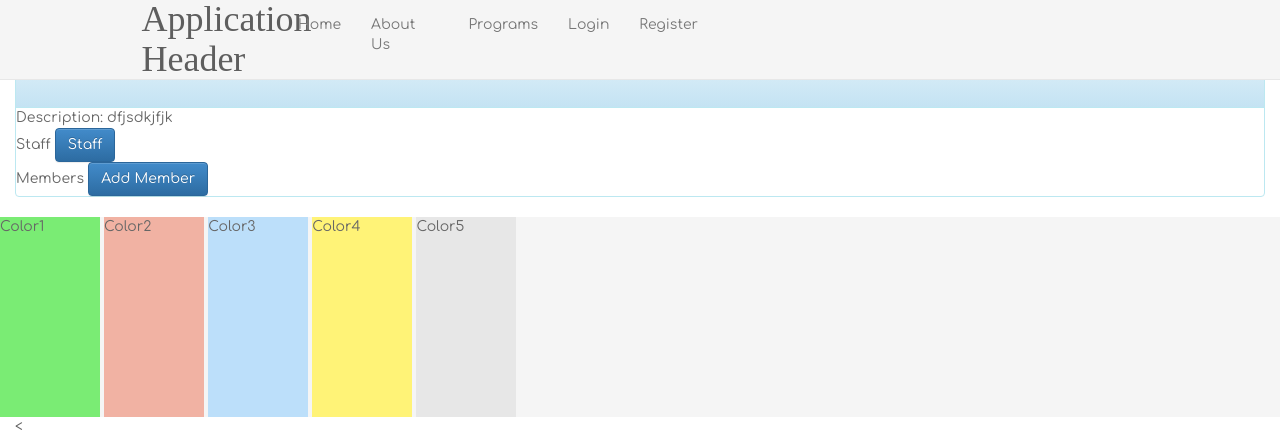
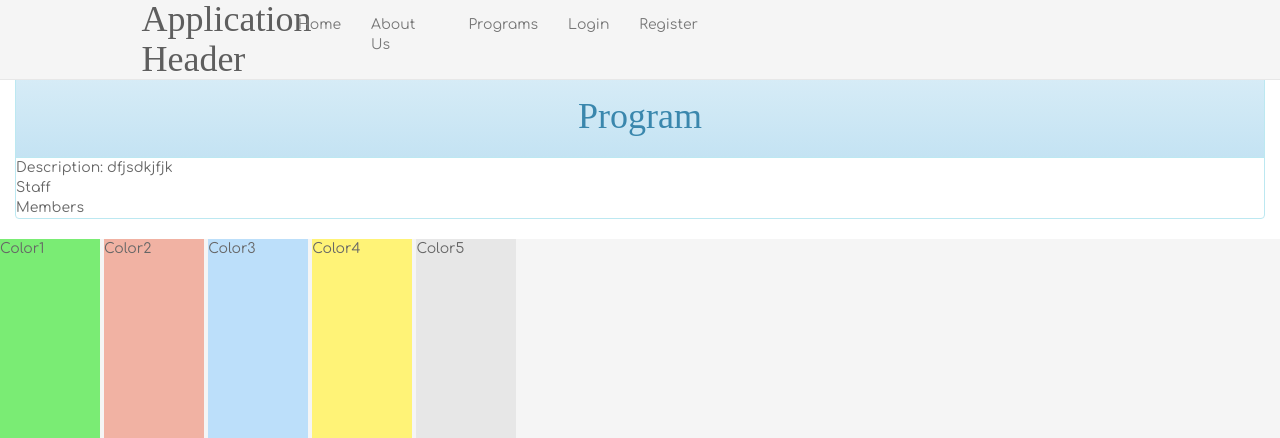
Before and after one commit to cool-beans/Team65_buffer, a Django app: page /final_project/program_profile/1 in a window 1280 px wide. Shown: the top 438 px of the page. Run offline with Django 3.2, Linux system fonts and the light colour scheme; data comes from the database, SQL or seed files in the repository; data that the repository does not hold is empty; parts of the project's set-up code (start-up, migrations or seed data) failed here and were passed over; some libraries are stand-ins or nearby versions; some web fonts are replaced.

Commit message:
Removed the buttons from program's profile page.

```diff
--- a/app/templates/final_project/program_profile.html
+++ b/app/templates/final_project/program_profile.html
@@ -8,17 +8,17 @@
       <div class="panel panel-info theme">
          <!-- Default panel contents -->
             <div class="panel-heading">
-               <h1 class="text-center">{{ program.first_name }}</h1>
+               <h1 class="text-center">{{ program.name }}</h1>
             </div>
 
       Description: {{program.description}}<br />
-      Staff <a type="button" class="btn btn-primary" href="/final_project/member_profile/{{member.id}}">Staff</a><br />
+      Staff<br />
       <table class="table table-striped table-bordered table-hover">
          {% for member in program.staff.all %}
             <tr><td>{{member.first_name}} {{member.last_name}}</td></tr>
          {% endfor %}
       </table>
-      Members <a type="button" class="btn btn-primary" href="/final_project/member_profile/{{member.id}}">Add Member</a><br />
+      Members
       <table class="table table-striped table-bordered table-hover">
          {% for member in program.members.all %}
             <tr><td>{{member.first_name}} {{member.last_name}}</td></tr>
```
